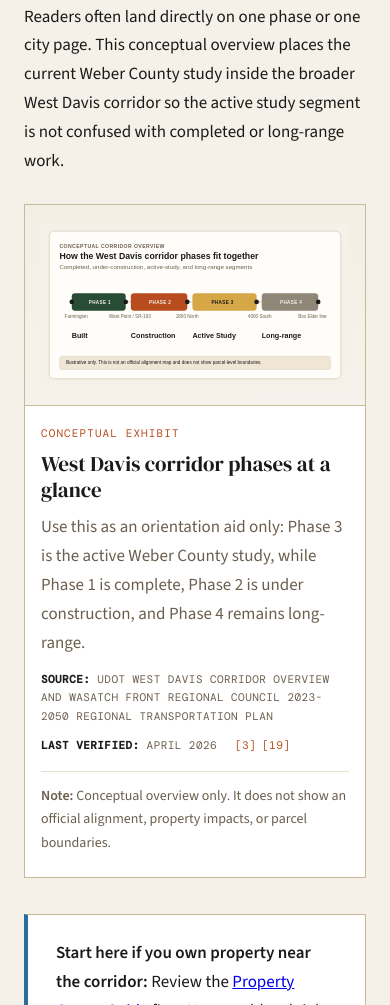
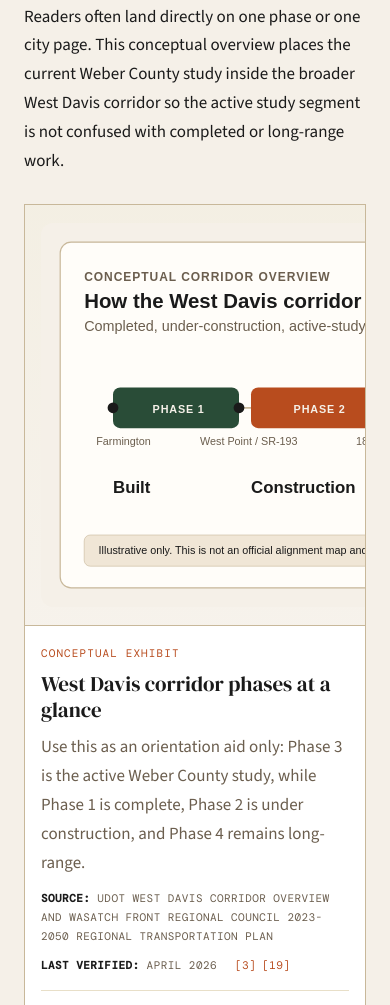
Before and after one commit to XeroIP/sr177-weber-analysis, an Eleventy site: page src/index.njk in a window 390 px wide. Shown: the part 3026-4031 px from the top of the page. Built offline with nearby package versions, Linux system fonts and the light colour scheme; Eleventy itself is replaced by a stand-in of ours; files that its build step writes are made by us from their sources.

Commit message:
fix: keep wide exhibits readable on mobile
Allow wide exhibit media to scroll horizontally on small screens so the conceptual SVGs remain readable instead of collapsing into tiny thumbnails.

Refs #9

```diff
--- a/src/assets/css/main.css
+++ b/src/assets/css/main.css
@@ -597,6 +597,11 @@ p:last-child { margin-bottom: 0; }
   padding: 18px;
   border-bottom: 1px solid var(--rule);
   background: linear-gradient(180deg, rgba(232, 223, 200, 0.5), rgba(245, 240, 232, 0.85));
+}
+
+.exhibit--wide .exhibit-media {
+  overflow-x: auto;
+  -webkit-overflow-scrolling: touch;
 }
 
 .exhibit-media img {
@@ -1325,6 +1330,11 @@ footer a:hover { color: var(--accent); }
     overflow-x: auto;
   }
 
+  .exhibit--wide .exhibit-media img {
+    width: 720px;
+    max-width: none;
+  }
+
   .exhibit-media,
   .exhibit-caption {
     padding-left: 16px;
```
